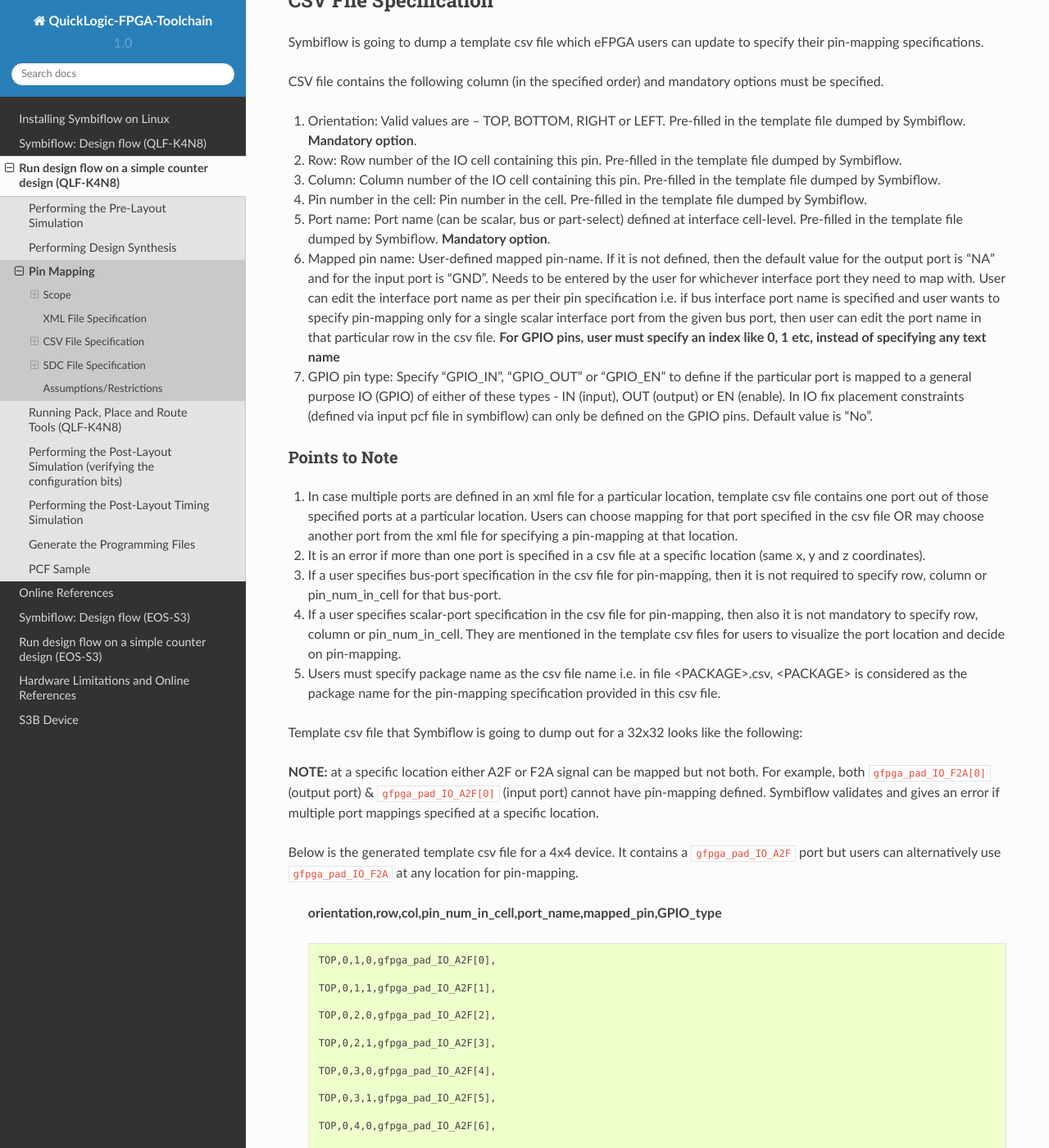
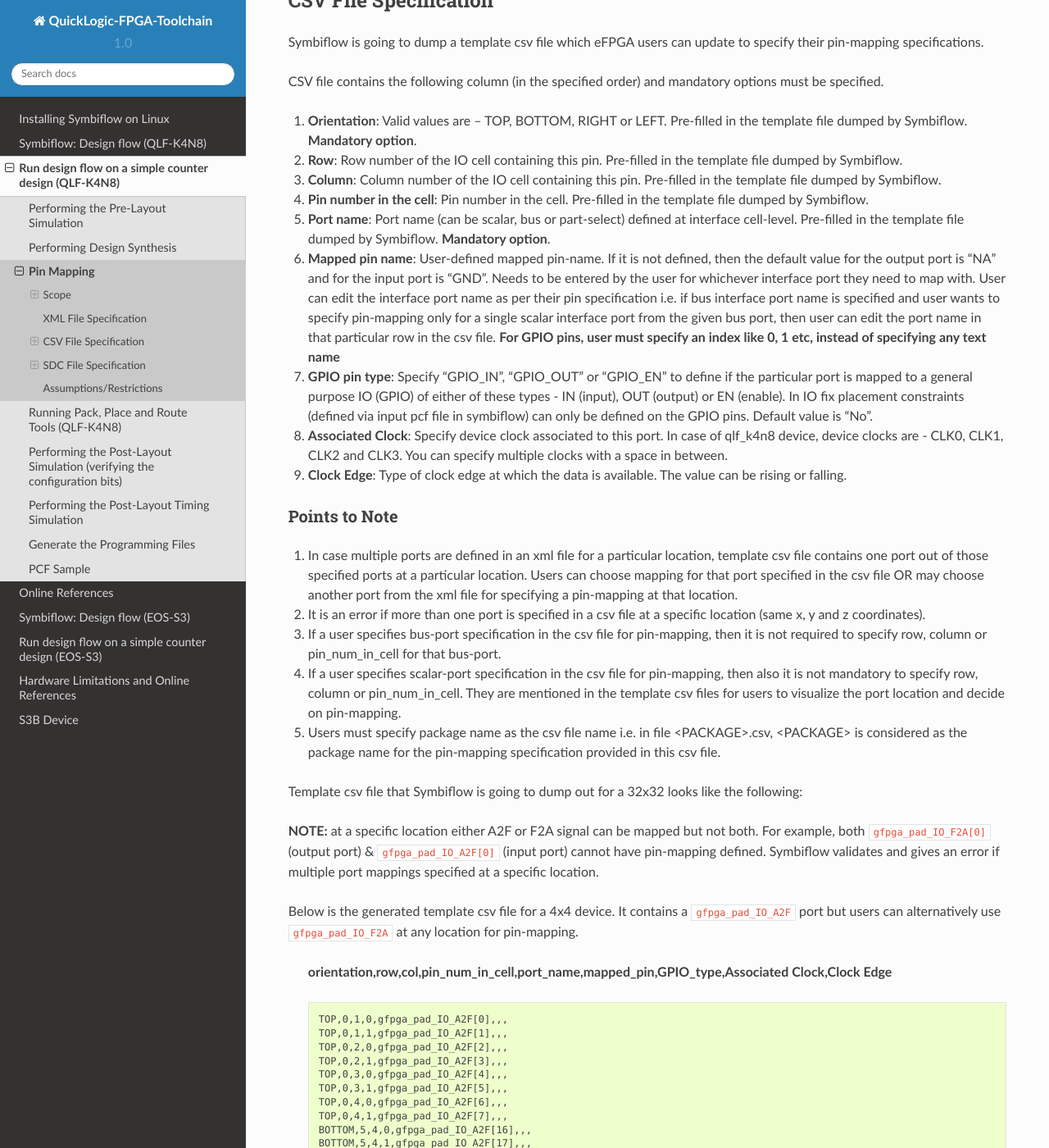
Before and after one commit to QuickLogic-Corp/quicklogic-fpga-toolchain, a Sphinx documentation site: the page built from docs/source/tutorial/qlf_k4n8/Pin-mapping.rst, in a window 1280 px wide and 1400 px high, scrolled down 4559 px. Shown: the whole window at 82% size. Built offline with Sphinx 7.4.7 and the Read the Docs theme 2.0.0, drawn with Linux system fonts in a browser that asks for light colours; some of the changed text lies outside the part shown.

Commit message:
Updating pin mapping doc with additional clock and clock edge header titles in csv file specification

```diff
--- a/docs/source/tutorial/qlf_k4n8/Pin-mapping.rst
+++ b/docs/source/tutorial/qlf_k4n8/Pin-mapping.rst
@@ -139,14 +139,16 @@ Symbiflow is going to dump a template csv file which eFPGA users can update to s
 CSV file contains the following column (in the specified order) and mandatory options must be specified.
 
 
-1. Orientation: Valid values are – TOP, BOTTOM, RIGHT or LEFT. Pre-filled in the template file dumped by Symbiflow. **Mandatory option**.
-2. Row: Row number of the IO cell containing this pin. Pre-filled in the template file dumped by Symbiflow.
-3. Column: Column number of the IO cell containing this pin. Pre-filled in the template file dumped by Symbiflow.
-4. Pin number in the cell: Pin number in the cell. Pre-filled in the template file dumped by Symbiflow.
-5. Port name: Port name (can be scalar, bus or part-select) defined at interface cell-level. Pre-filled in the template file dumped by Symbiflow. **Mandatory option**.
-6. Mapped pin name: User-defined mapped pin-name. If it is not defined, then the default value for the output port is “NA” and for the input port is “GND”. Needs to be entered by the user for whichever interface port they need to map with. User can edit the interface port name as per their pin specification i.e. if bus interface port name is specified and user wants to specify pin-mapping only for a single scalar interface port from the given bus port, then user can edit the port name in that particular row in the csv file.
+1. **Orientation**: Valid values are – TOP, BOTTOM, RIGHT or LEFT. Pre-filled in the template file dumped by Symbiflow. **Mandatory option**.
+2. **Row**: Row number of the IO cell containing this pin. Pre-filled in the template file dumped by Symbiflow.
+3. **Column**: Column number of the IO cell containing this pin. Pre-filled in the template file dumped by Symbiflow.
+4. **Pin number in the cell**: Pin number in the cell. Pre-filled in the template file dumped by Symbiflow.
+5. **Port name**: Port name (can be scalar, bus or part-select) defined at interface cell-level. Pre-filled in the template file dumped by Symbiflow. **Mandatory option**.
+6. **Mapped pin name**: User-defined mapped pin-name. If it is not defined, then the default value for the output port is “NA” and for the input port is “GND”. Needs to be entered by the user for whichever interface port they need to map with. User can edit the interface port name as per their pin specification i.e. if bus interface port name is specified and user wants to specify pin-mapping only for a single scalar interface port from the given bus port, then user can edit the port name in that particular row in the csv file.
    **For GPIO pins, user must specify an index like 0, 1 etc, instead of specifying any text name**
-7. GPIO pin type: Specify “GPIO_IN”, “GPIO_OUT” or “GPIO_EN” to define if the particular port is mapped to a general purpose IO (GPIO) of either of these types - IN (input), OUT (output) or EN (enable). In IO fix placement constraints (defined via input pcf file in symbiflow) can only be defined on the GPIO pins. Default value is “No”.
+7. **GPIO pin type**: Specify “GPIO_IN”, “GPIO_OUT” or “GPIO_EN” to define if the particular port is mapped to a general purpose IO (GPIO) of either of these types - IN (input), OUT (output) or EN (enable). In IO fix placement constraints (defined via input pcf file in symbiflow) can only be defined on the GPIO pins. Default value is “No”.
+8. **Associated Clock**: Specify device clock associated to this port. In case of qlf_k4n8 device, device clocks are - CLK0, CLK1, CLK2 and CLK3. You can specify multiple clocks with a space in between.
+9. **Clock Edge**: Type of clock edge at which the data is available. The value can be rising or falling.
 
 Points to Note
 ==============
@@ -163,95 +165,59 @@ Template csv file that Symbiflow is going to dump out for a 32x32 looks like the
 
 Below is the generated template csv file for a 4x4 device. It contains a ``gfpga_pad_IO_A2F`` port but users can alternatively use ``gfpga_pad_IO_F2A`` at any location for pin-mapping.
 
-    **orientation,row,col,pin_num_in_cell,port_name,mapped_pin,GPIO_type**
+    **orientation,row,col,pin_num_in_cell,port_name,mapped_pin,GPIO_type,Associated Clock,Clock Edge**
 
     .. code-block:: none
 
-        TOP,0,1,0,gfpga_pad_IO_A2F[0],
-
-        TOP,0,1,1,gfpga_pad_IO_A2F[1],
-
-        TOP,0,2,0,gfpga_pad_IO_A2F[2],
-
-        TOP,0,2,1,gfpga_pad_IO_A2F[3],
-
-        TOP,0,3,0,gfpga_pad_IO_A2F[4],
-
-        TOP,0,3,1,gfpga_pad_IO_A2F[5],
-
-        TOP,0,4,0,gfpga_pad_IO_A2F[6],
-
-        TOP,0,4,1,gfpga_pad_IO_A2F[7],
-
-        BOTTOM,5,4,0,gfpga_pad_IO_A2F[16],
-
-        BOTTOM,5,4,1,gfpga_pad_IO_A2F[17],
-
-        BOTTOM,5,3,0,gfpga_pad_IO_A2F[18],
-
-        BOTTOM,5,3,1,gfpga_pad_IO_A2F[19],
-
-        BOTTOM,5,2,0,gfpga_pad_IO_A2F[20],
-
-        BOTTOM,5,2,1,gfpga_pad_IO_A2F[21],
-
-        BOTTOM,5,1,0,gfpga_pad_IO_A2F[22],
-
-        BOTTOM,5,1,1,gfpga_pad_IO_A2F[23],
-
-        LEFT,1,0,0,gfpga_pad_IO_A2F[24],
-
-        LEFT,1,0,1,gfpga_pad_IO_A2F[25],
-
-        LEFT,2,0,0,gfpga_pad_IO_A2F[26],
-
-        LEFT,2,0,1,gfpga_pad_IO_A2F[27],
-
-        LEFT,3,0,0,gfpga_pad_IO_A2F[28],
-
-        LEFT,3,0,1,gfpga_pad_IO_A2F[29],
-
-        LEFT,4,0,0,gfpga_pad_IO_A2F[30],
-
-        LEFT,4,0,1,gfpga_pad_IO_A2F[31],
-
-        RIGHT,4,5,0,gfpga_pad_IO_A2F[8],
-
-        RIGHT,4,5,1,gfpga_pad_IO_A2F[9],
-
-        RIGHT,3,5,0,gfpga_pad_IO_A2F[10],
-
-        RIGHT,3,5,1,gfpga_pad_IO_A2F[11],
-
-        RIGHT,2,5,0,gfpga_pad_IO_A2F[12],
-
-        RIGHT,2,5,1,gfpga_pad_IO_A2F[13],
-
-        RIGHT,1,5,0,gfpga_pad_IO_A2F[14],
-
-        RIGHT,1,5,1,gfpga_pad_IO_A2F[15],
+        TOP,0,1,0,gfpga_pad_IO_A2F[0],,,
+        TOP,0,1,1,gfpga_pad_IO_A2F[1],,,
+        TOP,0,2,0,gfpga_pad_IO_A2F[2],,,
+        TOP,0,2,1,gfpga_pad_IO_A2F[3],,,
+        TOP,0,3,0,gfpga_pad_IO_A2F[4],,,
+        TOP,0,3,1,gfpga_pad_IO_A2F[5],,,
+        TOP,0,4,0,gfpga_pad_IO_A2F[6],,,
+        TOP,0,4,1,gfpga_pad_IO_A2F[7],,,
+        BOTTOM,5,4,0,gfpga_pad_IO_A2F[16],,,
+        BOTTOM,5,4,1,gfpga_pad_IO_A2F[17],,,
+        BOTTOM,5,3,0,gfpga_pad_IO_A2F[18],,,
+        BOTTOM,5,3,1,gfpga_pad_IO_A2F[19],,,
+        BOTTOM,5,2,0,gfpga_pad_IO_A2F[20],,,
+        BOTTOM,5,2,1,gfpga_pad_IO_A2F[21],,,
+        BOTTOM,5,1,0,gfpga_pad_IO_A2F[22],,,
+        BOTTOM,5,1,1,gfpga_pad_IO_A2F[23],,,
+        LEFT,1,0,0,gfpga_pad_IO_A2F[24],,,
+        LEFT,1,0,1,gfpga_pad_IO_A2F[25],,,
+        LEFT,2,0,0,gfpga_pad_IO_A2F[26],,,
+        LEFT,2,0,1,gfpga_pad_IO_A2F[27],,,
+        LEFT,3,0,0,gfpga_pad_IO_A2F[28],,,
+        LEFT,3,0,1,gfpga_pad_IO_A2F[29],,,
+        LEFT,4,0,0,gfpga_pad_IO_A2F[30],,,
+        LEFT,4,0,1,gfpga_pad_IO_A2F[31],,,
+        RIGHT,4,5,0,gfpga_pad_IO_A2F[8],,,
+        RIGHT,4,5,1,gfpga_pad_IO_A2F[9],,,
+        RIGHT,3,5,0,gfpga_pad_IO_A2F[10],,,
+        RIGHT,3,5,1,gfpga_pad_IO_A2F[11],,,
+        RIGHT,2,5,0,gfpga_pad_IO_A2F[12],,,
+        RIGHT,2,5,1,gfpga_pad_IO_A2F[13],,,
+        RIGHT,1,5,0,gfpga_pad_IO_A2F[14],,,
+        RIGHT,1,5,1,gfpga_pad_IO_A2F[15],,,
 
 Users can take the above mentioned csv file and update it in the following manner to define their pin-mapping. Users can specify only those rows where a pin-mapping is specified. It is optional to specify other rows where no pin-mapping is specified. CSV file named as: ‘PACK_4x4.csv’ is defined as follows:
 
-    **orientation,row,col,pin_num_in_cell,port_name,mapped_pin,GPIO_type**
+    **orientation,row,col,pin_num_in_cell,port_name,mapped_pin,GPIO_type,Associated Clock,Clock Edge**
 
     .. code-block:: none
 
-        TOP,,,,gfpga_pad_IO_F2A[1:4],user_out_T[0:3],
-
-        TOP,0,3,1,gfpga_pad_IO_A2F[5],0,GPIO_IN
-
-        TOP,0,4,0,gfpga_pad_IO_F2A[6],0,GPIO_OUT
-
-        TOP,0,4,1,gfpga_pad_IO_F2A[7],0,GPIO_EN
-
-        BOTTOM,,,,gfpga_pad_IO_F2A[16:18],user_out_B[2:0],
-
-        BOTTOM,5,2,0,gfpga_pad_IO_A2F[20],1,GPIO_IN
-
-        BOTTOM,5,2,1,gfpga_pad_IO_F2A[21],1,GPIO_OUT
-
-        BOTTOM,5,1,0,gfpga_pad_IO_F2A[22],1,GPIO_EN
+        TOP,,,,gfpga_pad_IO_F2A[1:4],user_out_T[0:3],,CLK0,
+        TOP,0,3,1,gfpga_pad_IO_A2F[5],0,GPIO_IN,,
+        TOP,0,4,0,gfpga_pad_IO_F2A[6],0,GPIO_OUT,,
+        TOP,0,4,1,gfpga_pad_IO_F2A[7],0,GPIO_EN,,
+        BOTTOM,,,,gfpga_pad_IO_F2A[16:18],user_out_B[2:0],,CLK2 CLK3,
+        BOTTOM,5,2,0,gfpga_pad_IO_A2F[20],1,GPIO_IN,,
+        BOTTOM,5,2,1,gfpga_pad_IO_F2A[21],1,GPIO_OUT,,
+        BOTTOM,5,1,0,gfpga_pad_IO_F2A[22],1,GPIO_EN,,
+        RIGHT,4,5,0,gfpga_pad_IO_A2F[8],user_in_R[0],,,
+        RIGHT,3,5,0,gfpga_pad_IO_A2F[10],user_in_R[1],,CLK1,
 
 
 **NOTE**: in the above example, the first row represents the pin-mapping with bus-ports. In this row, ``gfpga_pad_IO_F2A[1:4]`` is mapped to user-defined pins: ``user_out_T[0:3]`` such that ``gfpga_pad_IO_F2A[1]`` is mapped to ``user_out_T[0]``, ``gfpga_pad_IO_F2A[2]`` is mapped to ``user_out_T[1]`` and so on.
```
